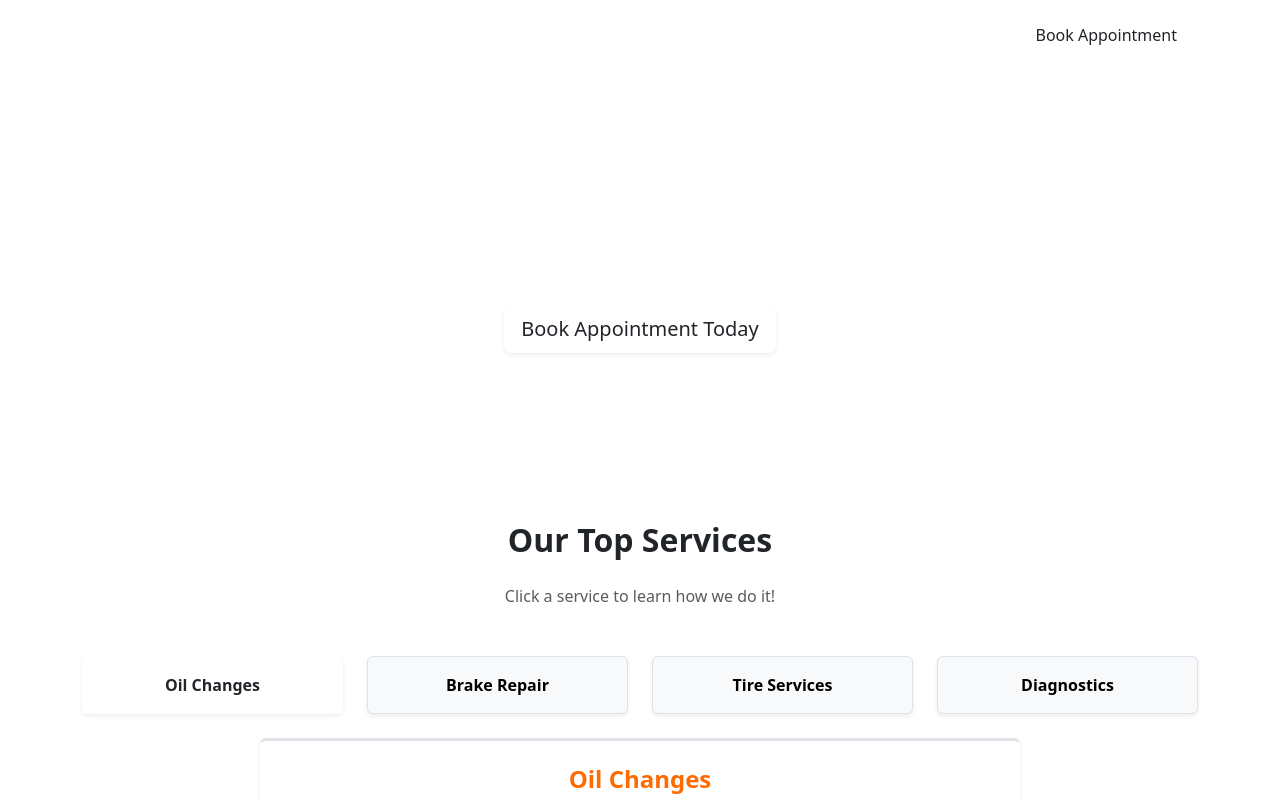
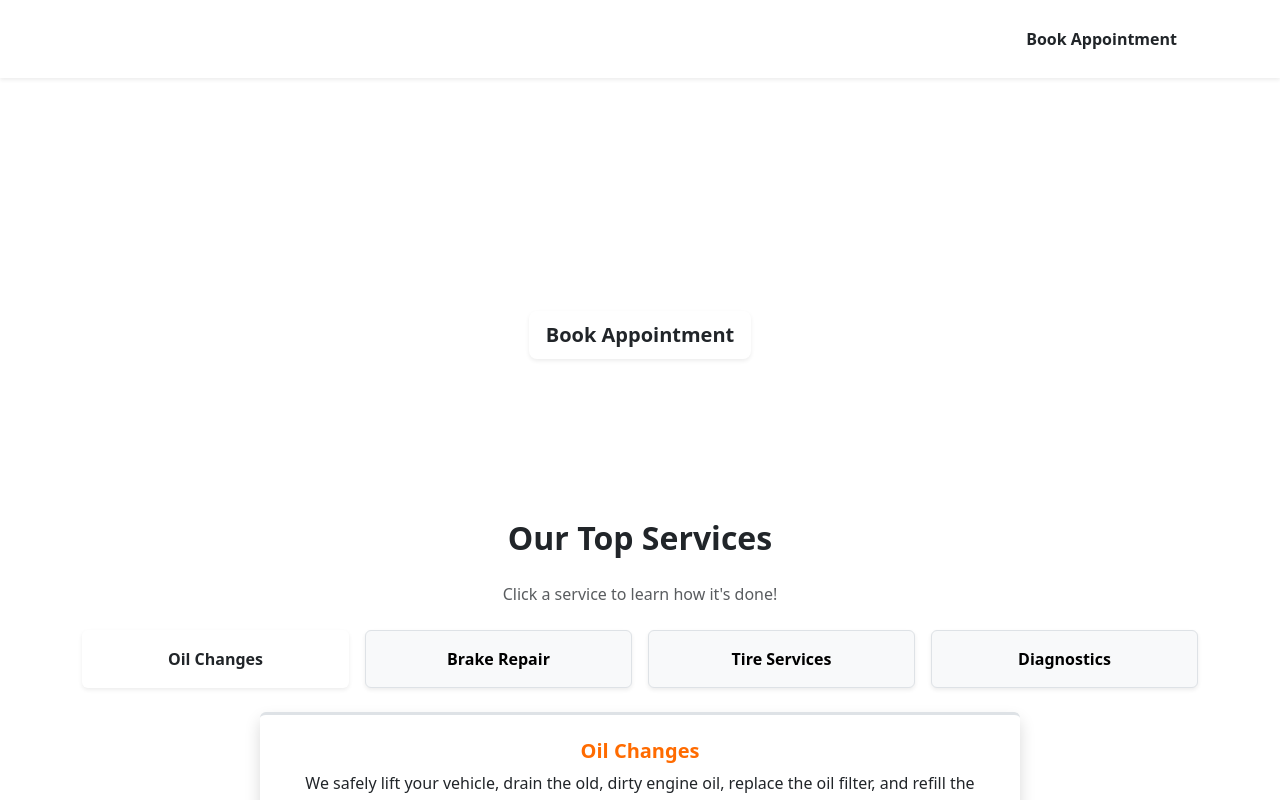
Before and after one commit to Rayyan0080/precision_auto_repair, a React (Create React App) app: page / in a window 1280 px wide. Both pictures are taken after a click on the button "Oil Changes". Shown: the top 800 px of the page. Built offline with nearby package versions, Linux system fonts and the light colour scheme.

Commit message:
fix them

```diff
--- a/src/components/Navbar.js
+++ b/src/components/Navbar.js
@@ -1,13 +1,13 @@
 import React from "react";
-import { NavLink } from "react-router-dom";
+import { NavLink, Link } from "react-router-dom";
 
 const NavbarComponent = () => {
   return (
-    <nav className="navbar navbar-expand-lg bg-primary-custom navbar-dark py-3">
+    <nav className="navbar navbar-expand-lg bg-primary-custom navbar-dark py-3 shadow-sm">
       <div className="container">
-        <NavLink className="navbar-brand fw-bold" to="/">
+        <Link className="navbar-brand fw-bold fs-4" to="/">
           Precision Auto Repair
-        </NavLink>
+        </Link>
         <button
           className="navbar-toggler"
           type="button"
@@ -17,7 +17,7 @@ const NavbarComponent = () => {
           <span className="navbar-toggler-icon"></span>
         </button>
         <div className="collapse navbar-collapse" id="navbarNav">
-          <ul className="navbar-nav ms-auto">
+          <ul className="navbar-nav ms-auto align-items-center">
             <li className="nav-item mx-2">
               <NavLink
                 to="/"
@@ -39,9 +39,12 @@ const NavbarComponent = () => {
               </NavLink>
             </li>
             <li className="nav-item mx-2">
-              <NavLink to="/book" className="btn btn-primary-custom ms-3">
+              <Link
+                to="/book"
+                className="btn btn-primary-custom ms-lg-3 mt-2 mt-lg-0 fw-bold"
+              >
                 Book Appointment
-              </NavLink>
+              </Link>
             </li>
           </ul>
         </div>
--- a/src/pages/Home.js
+++ b/src/pages/Home.js
@@ -2,30 +2,28 @@ import React, { useState } from "react";
 import { Link } from "react-router-dom";
 
 const Home = () => {
-  // State to track which service the user wants to learn more about
   const [activeService, setActiveService] = useState(null);
 
-  // Details for how each service is done
   const serviceDetails = {
     oil: {
       name: "Oil Changes",
       description:
-        "How it's done: We safely lift your vehicle, drain the old, dirty engine oil, replace the oil filter, and refill the engine with high-quality synthetic or conventional oil to keep your engine running smoothly.",
+        "We safely lift your vehicle, drain the old, dirty engine oil, replace the oil filter, and refill the engine with high-quality synthetic or conventional oil to keep your engine running smoothly.",
     },
     brakes: {
       name: "Brake Repair",
       description:
-        "How it's done: We remove your wheels to inspect the brake pads, rotors, and calipers. We then replace worn-out pads and resurface or replace the rotors to ensure maximum stopping power and safety.",
+        "We remove your wheels to inspect the brake pads, rotors, and calipers. We then replace worn-out pads and resurface or replace the rotors to ensure maximum stopping power and safety.",
     },
     tires: {
       name: "Tire Services",
       description:
-        "How it's done: We remove your old tires, mount the new ones onto your wheels, and use a computerized balancing machine to ensure a smooth ride. Finally, we align the wheels perfectly.",
+        "We remove your old tires, mount the new ones onto your wheels, and use a computerized balancing machine to ensure a smooth ride. Finally, we align the wheels perfectly.",
     },
     diagnostics: {
       name: "Diagnostics",
       description:
-        "How it's done: We connect a specialized OBD-II scanner to your car's internal computer to pull exact error codes. Our master mechanics then physically inspect the flagged systems to pinpoint the exact issue.",
+        "We connect a specialized OBD-II scanner to your car's internal computer to pull exact error codes. Our master mechanics then physically inspect the flagged systems to pinpoint the exact issue.",
     },
   };
 
@@ -40,20 +38,23 @@ const Home = () => {
           <p className="lead mb-4 footer-text">
             Professional service for all makes and models in Ottawa.
           </p>
-          <Link to="/book" className="btn btn-primary-custom btn-lg shadow-sm">
-            Book Appointment Today
+          <Link
+            to="/book"
+            className="btn btn-primary-custom btn-lg shadow-sm fw-bold"
+          >
+            Book Appointment
           </Link>
         </div>
       </div>
 
       {/* 2. Interactive Services Section */}
-      <div className="container py-5 my-4">
+      <div className="container py-5 my-3">
         <h2 className="text-center mb-4 fw-bold">Our Top Services</h2>
-        <p className="text-center text-muted mb-5">
-          Click a service to learn how we do it!
+        <p className="text-center text-muted mb-4">
+          Click a service to learn how it's done!
         </p>
 
-        <div className="row g-4 text-center justify-content-center">
+        <div className="row g-3 text-center justify-content-center">
           {Object.keys(serviceDetails).map((key) => (
             <div className="col-md-3" key={key}>
               <button
@@ -66,17 +67,17 @@ const Home = () => {
           ))}
         </div>
 
-        {/* Dynamic Service Description Display */}
+        {/* Dynamic Details Box */}
         {activeService && (
           <div className="row mt-4 justify-content-center">
             <div
-              className="col-md-8 text-center p-4 bg-white rounded shadow-sm border-top border-3"
+              className="col-md-8 text-center p-4 bg-white rounded shadow border-top border-3"
               style={{ borderColor: "#ff6b00" }}
             >
-              <h4 className="fw-bold" style={{ color: "#ff6b00" }}>
+              <h5 className="fw-bold" style={{ color: "#ff6b00" }}>
                 {serviceDetails[activeService].name}
-              </h4>
-              <p className="mb-0 fs-5">
+              </h5>
+              <p className="mb-0">
                 {serviceDetails[activeService].description}
               </p>
             </div>
@@ -85,75 +86,78 @@ const Home = () => {
       </div>
 
       {/* 3. Shop History Section */}
-      <div className="bg-white py-5">
+      <div className="bg-light py-5">
         <div className="container text-center">
           <h2 className="fw-bold mb-4">Our History</h2>
           <div className="row justify-content-center">
             <div className="col-md-8">
-              <p className="lead">
+              <p className="lead text-muted">
                 Founded right here in Ottawa, Precision Auto Repair started as a
                 small two-bay garage with a simple mission: to provide honest,
                 transparent, and high-quality vehicle maintenance for our local
-                community. Over the years, we have grown into a state-of-the-art
-                facility, but our core values remain exactly the same. We treat
-                every car as if it were our own.
+                community. We treat every car as if it were our own.
               </p>
             </div>
           </div>
         </div>
       </div>
 
-      {/* 4. Meet The Team Section */}
+      {/* 4. Restored Team Section (Card Layout) */}
       <div className="container py-5">
         <h2 className="text-center fw-bold mb-5">Meet Our Team</h2>
         <div className="row justify-content-center g-4 text-center">
-          <div className="col-md-4">
-            <div className="card border-0 shadow-sm p-4 h-100">
-              <div className="display-1 text-muted mb-3">👨‍🔧</div>
-              <h4 className="fw-bold">John Smith</h4>
-              <h6 className="text-muted mb-3">Lead Mechanic</h6>
-              <p>
-                With over 15 years of experience, John specializes in deep
-                engine diagnostics and complex mechanical repairs.
+          <div className="col-md-5">
+            <div className="card shadow-sm border-0 h-100 p-4">
+              <div className="card-body">
+                <div className="display-4 mb-3">👨‍🔧</div>
+                <h4 className="card-title fw-bold text-primary-custom">
+                  John Smith
+                </h4>
+                <h6 className="card-subtitle mb-3 text-muted">Lead Mechanic</h6>
+                <p className="card-text">
+                  Specializes in deep engine diagnostics and complex mechanical
+                  repairs.
                 </p>
               </div>
             </div>
-          <div className="col-md-4">
-            <div className="card border-0 shadow-sm p-4 h-100">
-              <div className="display-1 text-muted mb-3">👩‍💼</div>
-              <h4 className="fw-bold">Emily Brown</h4>
-              <h6 className="text-muted mb-3">Service Advisor</h6>
-              <p>
-                Emily ensures you understand exactly what your car needs without
-                any confusing jargon or high-pressure sales.
+          </div>
+          <div className="col-md-5">
+            <div className="card shadow-sm border-0 h-100 p-4">
+              <div className="card-body">
+                <div className="display-4 mb-3">👩‍💼</div>
+                <h4 className="card-title fw-bold text-primary-custom">
+                  Emily Brown
+                </h4>
+                <h6 className="card-subtitle mb-3 text-muted">
+                  Service Advisor
+                </h6>
+                <p className="card-text">
+                  Ensures you understand exactly what your car needs without any
+                  confusing jargon.
                 </p>
               </div>
             </div>
           </div>
         </div>
+      </div>
 
-      {/* 5. Map & Location Section */}
-      <div className="bg-white py-5">
+      {/* 5. Simple Map & Contact Section */}
+      <div className="bg-light py-5 text-center">
         <div className="container">
-          <h2 className="text-center fw-bold mb-5">Find Us</h2>
-          <div className="row align-items-center">
-            <div className="col-md-5 mb-4 mb-md-0 text-center text-md-start">
-              <h4 className="fw-bold">Precision Auto Repair</h4>
-              <p className="fs-5 mb-1">123 Main Street</p>
-              <p className="fs-5 mb-4">Ottawa, ON K1A 0B1</p>
+          <h2 className="fw-bold mb-4">Find Us</h2>
+          <p className="fs-5 mb-1">
+            <strong>123 Main Street, Ottawa, ON K1A 0B1</strong>
+          </p>
+          <p className="fs-5 mb-4">
+            Call Us: <strong>613-555-1234</strong>
+          </p>
 
-              <h5 className="fw-bold">Hours of Operation:</h5>
-              <p className="mb-0">Monday - Friday: 8:00 AM - 6:00 PM</p>
-              <p className="mb-0">Saturday: 9:00 AM - 2:00 PM</p>
-              <p>Sunday: Closed</p>
-
-              <p className="mt-4 fw-bold fs-5">Call Us: 613-555-1234</p>
-            </div>
-            <div className="col-md-7">
-              {/* Google Maps Embed Placeholder */}
-              <div className="ratio ratio-16x9 shadow-sm rounded overflow-hidden">
+          <div
+            className="ratio ratio-21x9 shadow-sm rounded overflow-hidden mx-auto"
+            style={{ maxWidth: "800px" }}
+          >
             <iframe
-                  src="https://www.google.com/maps/embed?pb=!1m18!1m12!1m3!1d11200.730337375253!2d-75.70425315124037!3d45.42472147171497!2m3!1f0!2f0!3f0!3m2!1i1024!2i768!4f13.1!3m3!1m2!1s0x4cce04ff4fe494ef%3A0x26bb54f60c29f6e!2sParliament%20Hill!5e0!3m2!1sen!2sca!4v1680000000000!5m2!1sen!2sca"
+              src="https://www.google.com/maps/embed?pb=!1m18!1m12!1m3!1d11200.274384999946!2d-75.7056461!3d45.4215296!2m3!1f0!2f0!3f0!3m2!1i1024!2i768!4f13.1!3m3!1m2!1s0x4cce04ff4fe494ef%3A0x26bb54f60c29f6e!2sParliament%20Hill!5e0!3m2!1sen!2sca!4v1700000000000!5m2!1sen!2sca"
               title="Google Map Location"
               allowFullScreen=""
               loading="lazy"
@@ -163,8 +167,6 @@ const Home = () => {
         </div>
       </div>
     </div>
-      </div>
-    </div>
   );
 };
 
```
Lines whose indentation alone changed are shown as unchanged.
